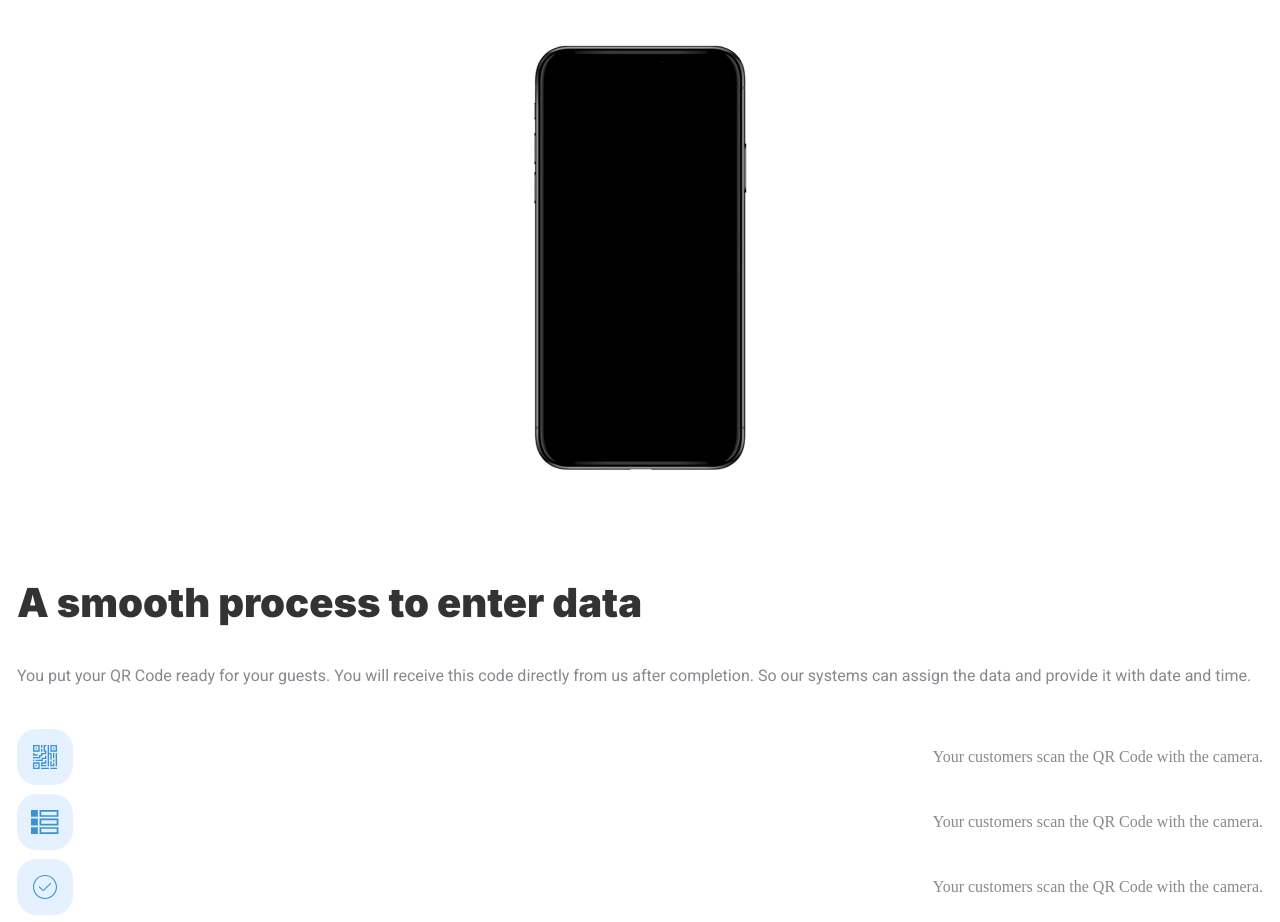
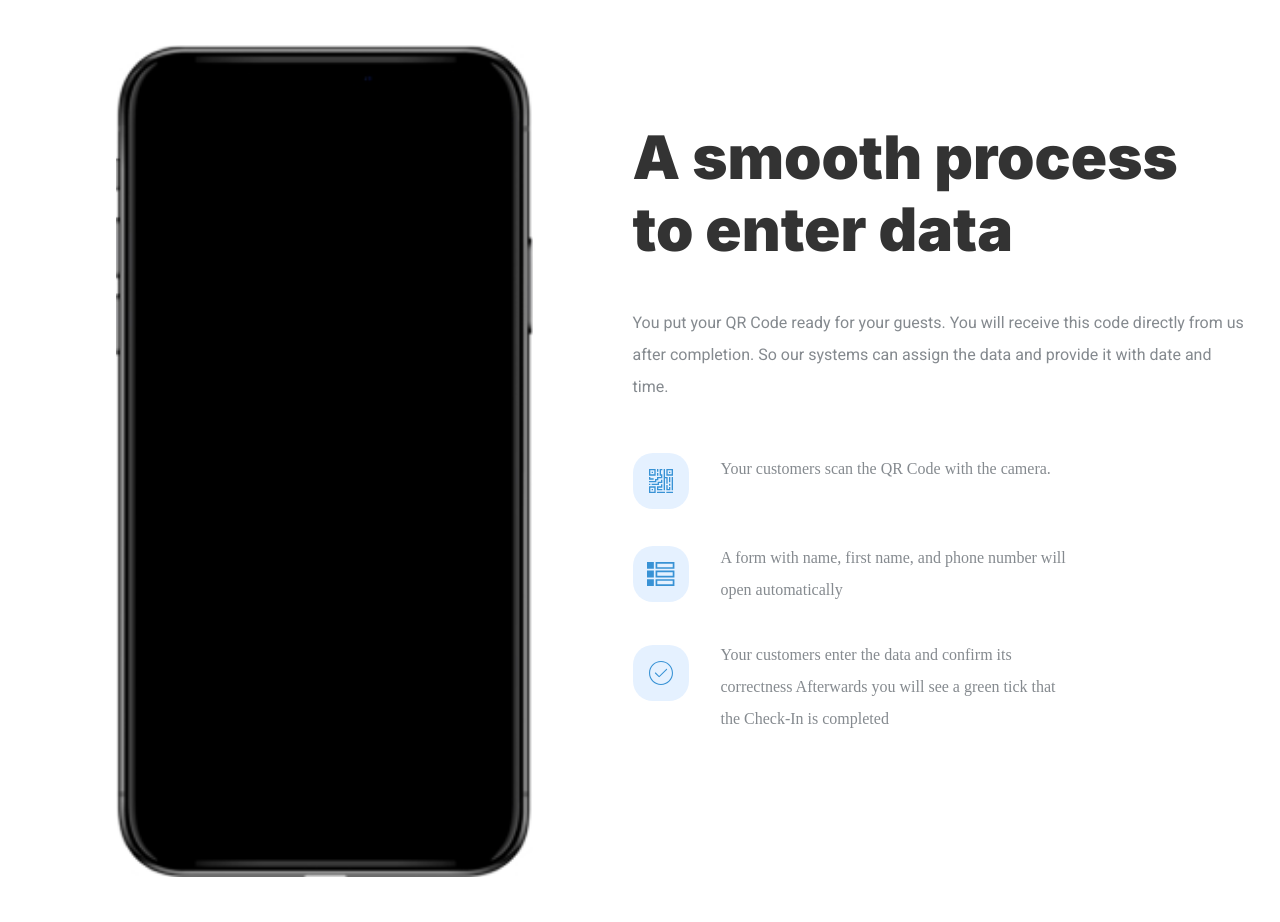
Before and after one commit to uwejettkant/guestcheck.io-landingpage-, a website built with Parcel: page src/index.html in a window 1280 px wide. Shown: the part 1220-2142 px from the top of the page. Built offline with nearby package versions, Linux system fonts and the light colour scheme.

Commit message:
added media queries
Signed-off-by: Uwe Jettkant <uj@macbook-pro-6.betahaushh.lan>

```diff
--- a/src/index.html
+++ b/src/index.html
@@ -71,37 +71,39 @@
           directly from us after completion. So our systems can assign the data
           and provide it with date and time.
         </p>
-        <div class="data__bullets">
+        <div class="data__bullets bullet-one">
           <img
             src="../src/images/qr-code.svg"
             alt="qr-code"
             aria-dropeffect=""
-            class="barcode"
+            class="qr-code"
           />
 
-          <p class="data__bullet--description">
+          <p class="data__bullet--description desc-one">
             Your customers scan the QR Code with the camera.
           </p>
         </div>
-        <div class="data__bullets">
+        <div class="data__bullets bullet-two">
           <img
             src="../src/images/list-icon.svg"
             alt="list-icon"
-            class="barcode"
+            class="list-icon"
           />
-          <p class="data__bullet--description">
-            Your customers scan the QR Code with the camera.
+          <p class="data__bullet--description desc-two">
+            A form with name, first name, and phone number will open
+            automatically
           </p>
         </div>
-        <div class="data__bullets">
+        <div class="data__bullets bullet-three">
           <img
             src="../src/images/check-icon.svg"
-            alt="chackmark-icon"
-            class="barcode"
+            alt="checkmark-icon"
+            class="checkmark-icon"
           />
 
-          <p class="data__bullet--description">
-            Your customers scan the QR Code with the camera.
+          <p class="data__bullet--description desc-three">
+            Your customers enter the data and confirm its correctness Afterwards
+            you will see a green tick that the Check-In is completed
           </p>
         </div>
       </section>
--- a/src/scss/components/_cta-hero.scss
+++ b/src/scss/components/_cta-hero.scss
@@ -102,12 +102,7 @@
 
 .cta-hero__app {
   grid-column: 2 / -2;
-  background-image: url('../images/mobile-app-shadow.png');
-  background-repeat: no-repeat;
-  background-position: bottom;
-  background-size: cover;
   margin: 2.5em auto 10em auto;
-  object-fit: cover;
 }
 
 .red-dot {
--- a/src/scss/components/_data-component.scss
+++ b/src/scss/components/_data-component.scss
@@ -35,3 +35,100 @@
   margin-left: 2.3125em;
   color: var(--grey);
 }
+
+@media (max-width: 359px) {
+  .data__bullet--description {
+    margin-left: 1.75em;
+  }
+}
+
+@media (min-width: 768px) {
+  .data__app-image {
+    grid-column: 2 / 4;
+    grid-row: 1 / 10;
+    height: 632px;
+  }
+
+  .data__title {
+    grid-column: 4 / 6;
+    grid-row: 2 / 3;
+  }
+
+  .data__text {
+    grid-column: 4 / 6;
+    grid-row: 3 / 4;
+  }
+
+  .bullet-one {
+    grid-column: 4 / 6;
+    grid-row: 4 / 5;
+  }
+
+  .bullet-two {
+    grid-column: 4 / 6;
+    grid-row: 5 / 6;
+  }
+
+  .bullet-three {
+    grid-column: 4 / 6;
+    grid-row: 6 / 7;
+  }
+}
+
+@media (min-width: 950px) {
+  .data {
+    padding-right: 1em;
+  }
+
+  .data__app-image {
+    height: 732px;
+  }
+
+  .data__title {
+    font-family: var(--font-secondary);
+    font-size: 2.75rem;
+    font-weight: bold;
+    line-height: 1.2;
+    text-align: left;
+  }
+
+  .data__bullets {
+    justify-content: start;
+    max-width: 435px;
+  }
+
+  .checkmark-icon {
+    padding-bottom: 2.75em;
+  }
+
+  .data__bullet--description {
+    font-size: 1rem;
+    margin-left: 2em;
+  }
+
+  .desc-one {
+    margin-top: 0;
+  }
+
+  .desc-three {
+    margin-top: 0;
+  }
+}
+
+@media (min-width: 1250px) {
+  .data__title {
+    font-size: 3.75rem;
+  }
+
+  .data__app-image {
+    height: 832px;
+  }
+
+  .data__text {
+    margin: 2.5625em 0;
+  }
+
+  .data__bullets {
+    margin: 0.5em 0;
+  }
+}
```
